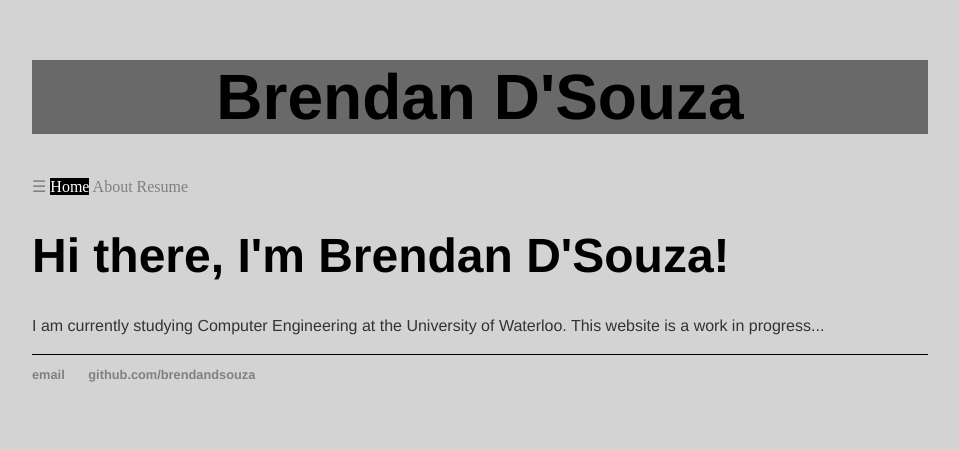
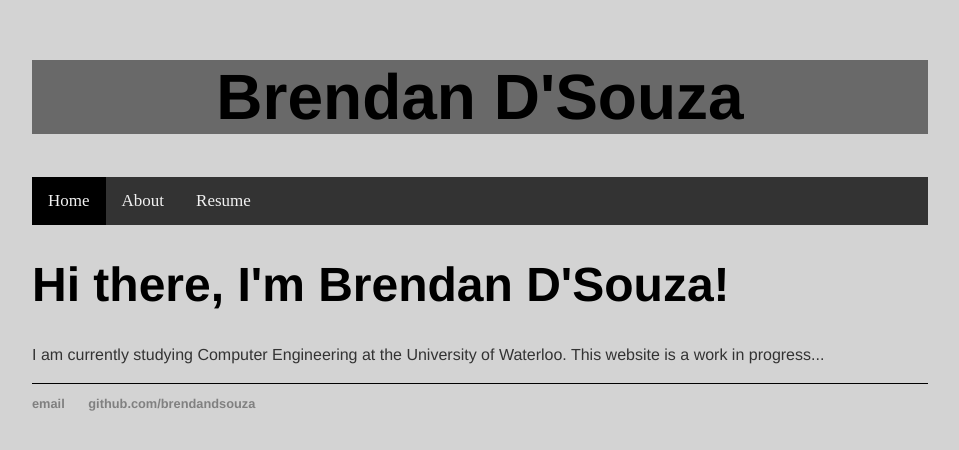
Before and after one commit to brendandsouza/brendandsouza.github.io, a Jekyll site: the page built from index.html, in a window 1280 px wide. Shown: the top 450 px of the page, without its empty margins (160-1119 px from the left). Built offline with Jekyll 4.4.1, drawn with Linux system fonts in a browser that asks for light colours; nearby versions of some CDN libraries.

Commit message:
replaced topnav with navbar

```diff
--- a/css/main.css
+++ b/css/main.css
@@ -80,13 +80,13 @@
     font-size: 4em;
 }
 /* Add a black background color to the top navigation */
-.topnav {
+.navbar {
     background-color: #333;
     overflow: hidden;
 }
 
 /* Style the links inside the navigation bar */
-.topnav a {
+.navbar a {
     float: left;
     display: block;
     color: #f2f2f2;
@@ -97,7 +97,7 @@
 }
 
 /* Change the color of links on hover */
-.topnav a:hover {
+.navbar a:hover {
     background-color: lightgrey;
     color: black;
 }
@@ -109,13 +109,13 @@
 }
 
 /* Hide the link that should open and close the topnav on small screens */
-.topnav .icon {
+.navbar .icon {
     display: none;
 }
 /* When the screen is less than 600 pixels wide, hide all links, except for the first one ("Home"). Show the link that contains should open and close the topnav (.icon) */
 @media screen and (max-width: 600px) {
-  .topnav a:not(:first-child) {display: none;}
-  .topnav a.icon {
+  .navbar a:not(:first-child) {display: none;}
+  .navbar a.icon {
     float: right;
     display: block;
   }
@@ -123,13 +123,13 @@
 
 /* The "responsive" class is added to the topnav with JavaScript when the user clicks on the icon. This class makes the topnav look good on small screens (display the links vertically instead of horizontally) */
 @media screen and (max-width: 600px) {
-  .topnav.responsive {position: relative;}
-  .topnav.responsive a.icon {
+  .navbar.responsive {position: relative;}
+  .navbar.responsive a.icon {
     position: absolute;
     right: 0;
     top: 0;
   }
-  .topnav.responsive a {
+  .navbar.responsive a {
     float: none;
     display: block;
     text-align: left;
```
